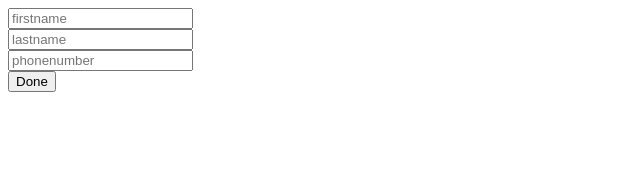
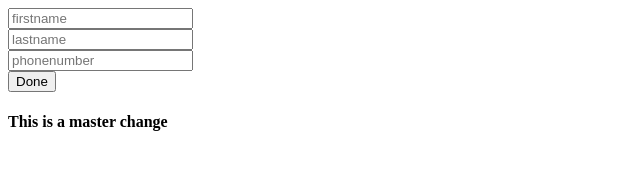
Before and after one commit to idorenyinankoh/gitbranching, a plain HTML site: page form.html in a window 1280 px wide. Shown: the whole page, without its empty margins (0-640 px from the left). Drawn offline with Linux system fonts and the light colour scheme.

Commit message:
master form change

```diff
--- a/form.html
+++ b/form.html
@@ -13,6 +13,8 @@
        <input type="text" placeholder= "phonenumber"><br>
        <button>Done</button>
 
+       <h4>This is  a master change</h4>
+
    </form>
 </body>
 </html>
```
